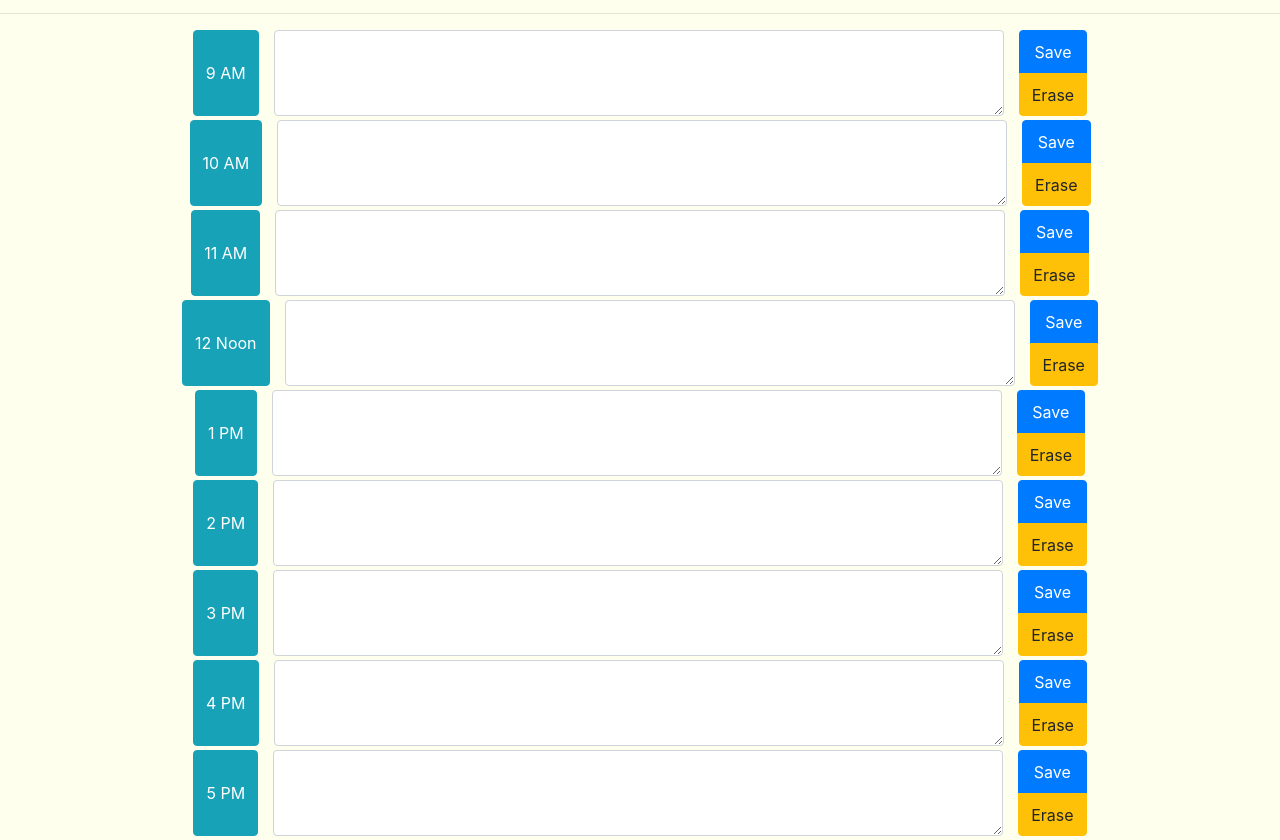
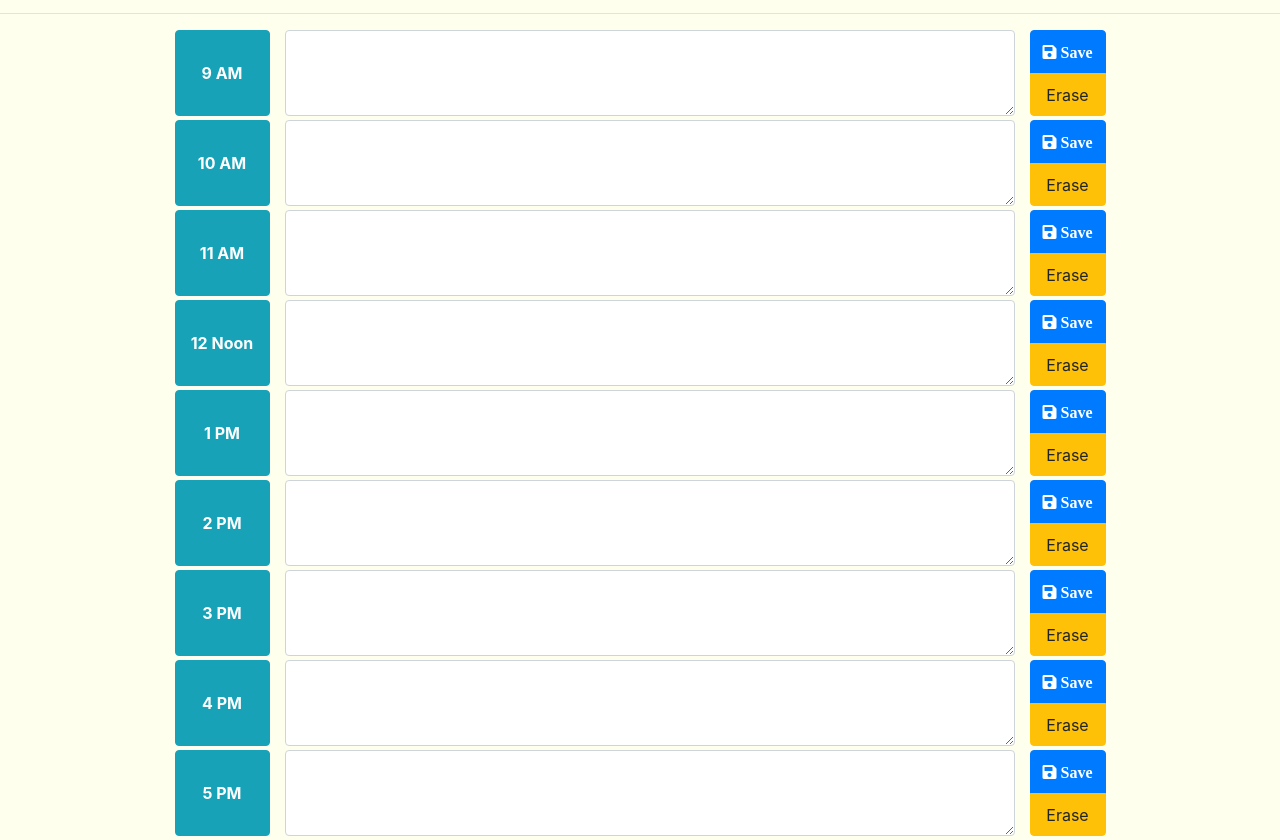
Before and after one commit to whoerman/Work-Day-Planner, a plain HTML site: page index.html in a window 1280 px wide. Shown: the part 185-1025 px from the top of the page. Drawn offline with nearby package versions, Linux system fonts and the light colour scheme.

Commit message:
adding some icons

```diff
--- a/index.html
+++ b/index.html
@@ -32,118 +32,118 @@
     <div class="container">
         <!--9AM Button-->
         <div class="row justify-content-md-center">
-            <button type="button" class="btn btn-info mb-1" id="9AM">9 AM</button>
+            <button type="button" class="btn btn-info col-md-1 mb-1 font-weight-bold" id="9AM">9 AM</button>
             <div id="agendaBlock9" data-time="9" class="border-dark mb-1 col-xs-4 col-sm-6 col-md-8">
                 <form>
-                    <textarea class="form-control" id="slot9in" rows="3"></textarea>
+                    <textarea class="form-control fontawesome" id="slot9in" rows="3"></textarea>
             </div>
             </form>
             <div class="btn-group-vertical">
-                <button type="button" class="btn btn-primary" id="btn9">Save</button>
+                <button type="button" class="btn btn-primary" id="btn9"><i class="fas fa-save"> Save</i></button>
                 <button type="button" class="btn btn-warning mb-1" id="btn9e">Erase</button>
             </div>
         </div>
         <!--10AM Button-->
         <div class="row justify-content-md-center">
-            <button type="button" class="btn btn-info mb-1" id="10AM">10 AM</button>
+            <button type="button" class="btn btn-info col-md-1 mb-1 font-weight-bold" id="10AM">10 AM</button>
             <div id="agendaBlock10" data-time="10" class="border-dark mb-1 col-xs-4 col-sm-6 col-md-8">
                 <form>
                     <textarea class="form-control" id="slot10in" rows="3"></textarea>
             </div>
             </form>
             <div class="btn-group-vertical">
-                <button type="button" class="btn btn-primary" id="btn10">Save</button>
+                <button type="button" class="btn btn-primary" id="btn10"><i class="fas fa-save"> Save</i></button>
                 <button type="button" class="btn btn-warning mb-1" id="btn10e">Erase</button>
             </div>
         </div>
         <!--11AM Button-->
         <div class="row justify-content-md-center">
-            <button type="button" class="btn btn-info mb-1" id="11AM">11 AM</button>
+            <button type="button" class="btn btn-info col-md-1 mb-1 font-weight-bold" id="11AM">11 AM</button>
             <div id="agendaBlock10" data-time="11" class="border-dark mb-1 col-xs-4 col-sm-6 col-md-8">
                 <form>
                     <textarea class="form-control" id="slot11in" rows="3"></textarea>
             </div>
             </form>
             <div class="btn-group-vertical">
-                <button type="button" class="btn btn-primary" id="btn11">Save</button>
+                <button type="button" class="btn btn-primary" id="btn11"><i class="fas fa-save"> Save</i></button>
                 <button type="button" class="btn btn-warning mb-1" id="btn11e">Erase</button>
             </div>
         </div>
         <!--12Noon Button-->
         <div class="row justify-content-md-center">
-            <button type="button" class="btn btn-info mb-1" id="12Noon">12 Noon</button>
+            <button type="button" class="btn btn-info col-md-1 mb-1 font-weight-bold" id="12Noon">12 Noon</button>
             <div id="agendaBlock12" data-time="12" class="border-dark mb-1 col-xs-4 col-sm-6 col-md-8">
                 <form>
                     <textarea class="form-control" id="slot12in" rows="3"></textarea>
             </div>
             </form>
             <div class="btn-group-vertical">
-                <button type="button" class="btn btn-primary" id="btn12">Save</button>
+                <button type="button" class="btn btn-primary" id="btn12"><i class="fas fa-save"> Save</i></button>
                 <button type="button" class="btn btn-warning mb-1" id="btn12e">Erase</button>
             </div>
         </div>
         <!--1PM Button-->
         <div class="row justify-content-md-center">
-            <button type="button" class="btn btn-info mb-1" id="1PM">1 PM</button>
+            <button type="button" class="btn btn-info col-md-1 mb-1 font-weight-bold" id="1PM">1 PM</button>
             <div id="agendaBlock13" data-time="13" class="border-dark mb-1 col-xs-4 col-sm-6 col-md-8">
                 <form>
                     <textarea class="form-control" id="slot13in" rows="3"></textarea>
             </div>
             </form>
             <div class="btn-group-vertical">
-                <button type="button" class="btn btn-primary" id="btn13">Save</button>
+                <button type="button" class="btn btn-primary" id="btn13"><i class="fas fa-save"> Save</i></button>
                 <button type="button" class="btn btn-warning mb-1" id="btn13e">Erase</button>
             </div>
         </div>
         <!--2PM Button-->
         <div class="row justify-content-md-center">
-            <button type="button" class="btn btn-info mb-1" id="2PM">2 PM</button>
+            <button type="button" class="btn btn-info col-md-1 mb-1 font-weight-bold" id="2PM">2 PM</button>
             <div id="agendaBlock14" data-time="14" class="border-dark mb-1 col-xs-4 col-sm-6 col-md-8">
                 <form>
                     <textarea class="form-control" id="slot14in" rows="3"></textarea>
             </div>
             </form>
             <div class="btn-group-vertical">
-                <button type="button" class="btn btn-primary" id="btn14">Save</button>
+                <button type="button" class="btn btn-primary" id="btn14"><i class="fas fa-save"> Save</i></button>
                 <button type="button" class="btn btn-warning mb-1" id="btn14e">Erase</button>
             </div>
         </div>
         <!--3PM Button-->
         <div class="row justify-content-md-center">
-            <button type="button" class="btn btn-info mb-1" id="3PM">3 PM</button>
+            <button type="button" class="btn btn-info col-md-1 mb-1 font-weight-bold" id="3PM">3 PM</button>
             <div id="agendaBlock15" data-time="15" class="border-dark mb-1 col-xs-4 col-sm-6 col-md-8">
                 <form>
                     <textarea class="form-control" id="slot15in" rows="3"></textarea>
             </div>
             </form>
             <div class="btn-group-vertical">
-                <button type="button" class="btn btn-primary" id="btn15">Save</button>
+                <button type="button" class="btn btn-primary" id="btn15"><i class="fas fa-save"> Save</i></button>
                 <button type="button" class="btn btn-warning mb-1" id="btn15e">Erase</button>
             </div>
         </div>
         <!--4PM Button-->
         <div class="row justify-content-md-center">
-            <button type="button" class="btn btn-info mb-1" id="4PM">4 PM</button>
+            <button type="button" class="btn btn-info col-md-1 mb-1 font-weight-bold" id="4PM">4 PM</button>
             <div id="agendaBlock16" data-time="16" class="border-dark mb-1 col-xs-4 col-sm-6 col-md-8">
                 <form>
                     <textarea class="form-control" id="slot16in" rows="3"></textarea>
             </div>
             </form>
             <div class="btn-group-vertical">
-                <button type="button" class="btn btn-primary" id="btn16">Save</button>
+                <button type="button" class="btn btn-primary" id="btn16"><i class="fas fa-save"> Save</i></button>
                 <button type="button" class="btn btn-warning mb-1" id="btn16e">Erase</button>
             </div>
         </div>
         <!--5PM Button-->
         <div class="row justify-content-md-center">
-            <button type="button" class="btn btn-info mb-1" id="5PM">5 PM</button>
+            <button type="button" class="btn btn-info col-md-1 mb-1 font-weight-bold" id="5PM">5 PM</button>
             <div id="agendaBlock17" data-time="17" class="border-dark mb-1 col-xs-4 col-sm-6 col-md-8">
                 <form>
                     <textarea class="form-control" id="slot17in" rows="3"></textarea>
             </div>
             </form>
             <div class="btn-group-vertical">
-                <button type="button" class="btn btn-primary" id="btn17">Save</button>
+                <button type="button" class="btn btn-primary" id="btn17"><i class="fas fa-save"> Save</i></button>
                 <button type="button" class="btn btn-warning mb-1" id="btn17e">Erase</button>
             </div>
         </div>
--- a/style.css
+++ b/style.css
@@ -24,20 +24,6 @@ hr {
     color: #000000;
 }
 
-#timeBlock {
-    background-color: coral;
-    font-size: 1.2rem;
-    height: 100%;
+textarea {
+    font-size: 1.5rem;
 }
-
-#agendaBlock {
-    background-color: cornflowerblue;
-}
-
-#commandBlock {
-    background-color: darkblue;
-}
-
-textarea {
-    font-size: 1.2rem;
-}
```
